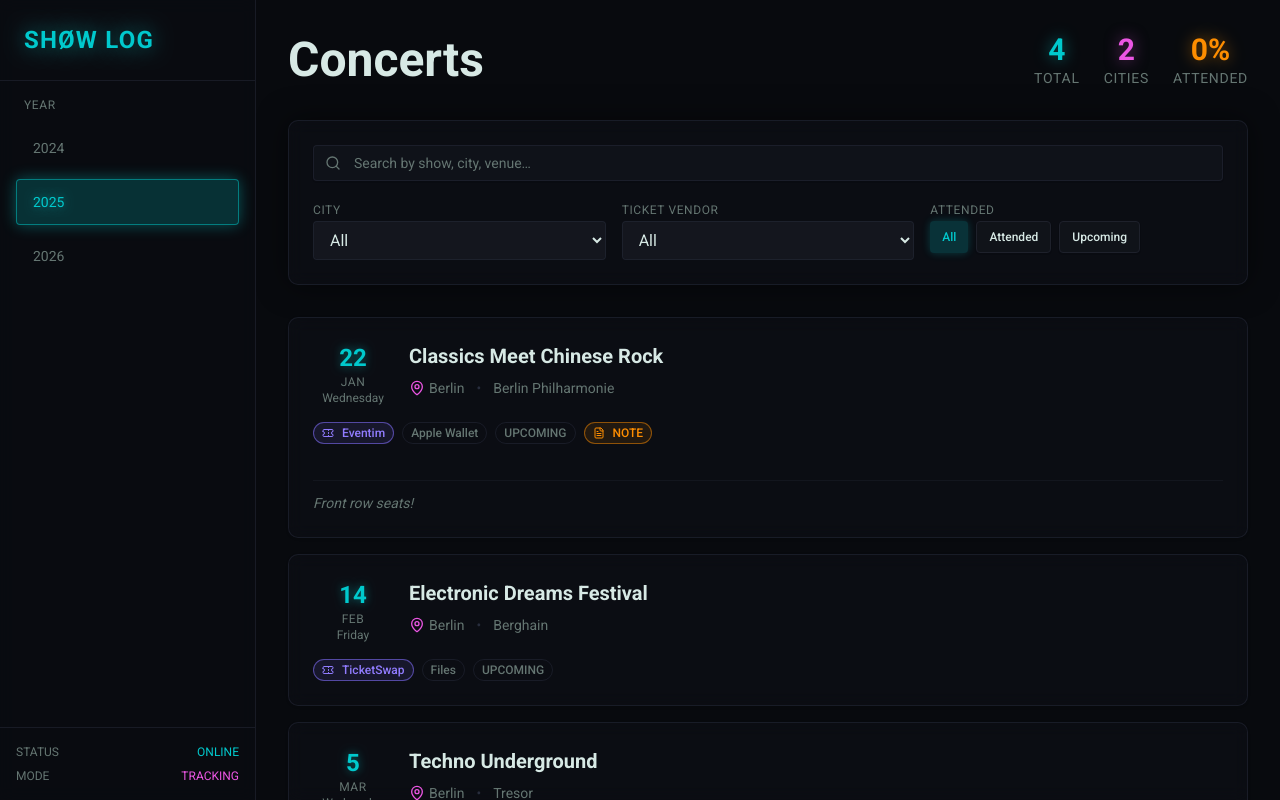
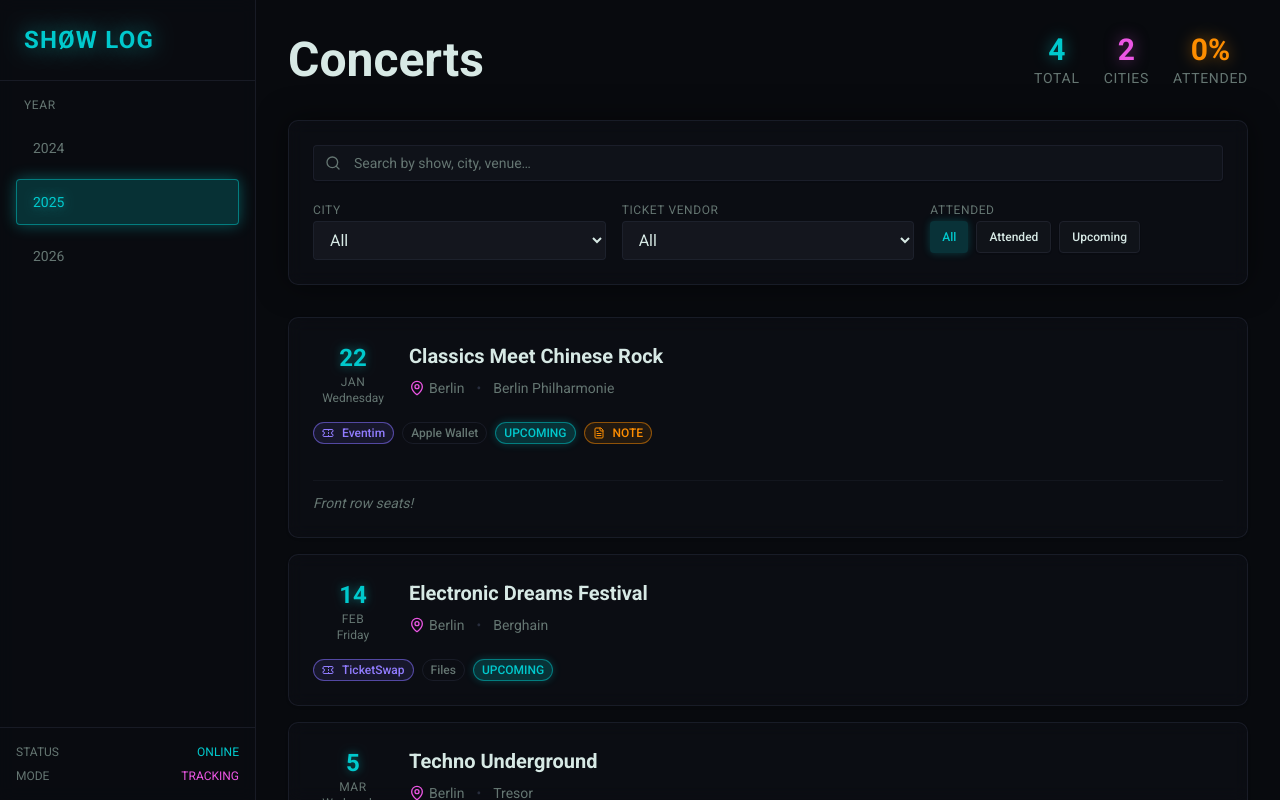
Before and after one commit to lara-isak/sona-concert-tracker, a Next.js app: page / in a window 1280 px wide. Built offline with nearby package versions, Linux system fonts and the light colour scheme.

Commit message:
Update attendancy tag styling

```diff
--- a/app/page.tsx
+++ b/app/page.tsx
@@ -389,11 +389,11 @@ export default function ConcertTracker() {
                         </>
                       )}
                       {concert.attended === "YES" ? (
-                        <Badge className="bg-neon-cyan/20 text-neon-cyan border border-neon-cyan/50 shadow-[0_0_10px_rgba(0,255,255,0.2)] font-mono text-xs">
+                        <Badge variant="outline" className="border-border/50 text-muted-foreground font-mono text-xs">
                           ATTENDED
                         </Badge>
                       ) : (
-                        <Badge variant="outline" className="border-border/50 text-muted-foreground font-mono text-xs">
+                        <Badge className="bg-neon-cyan/20 text-neon-cyan border border-neon-cyan/50 shadow-[0_0_10px_rgba(0,255,255,0.2)] font-mono text-xs">
                           UPCOMING
                         </Badge>
                       )}
```
